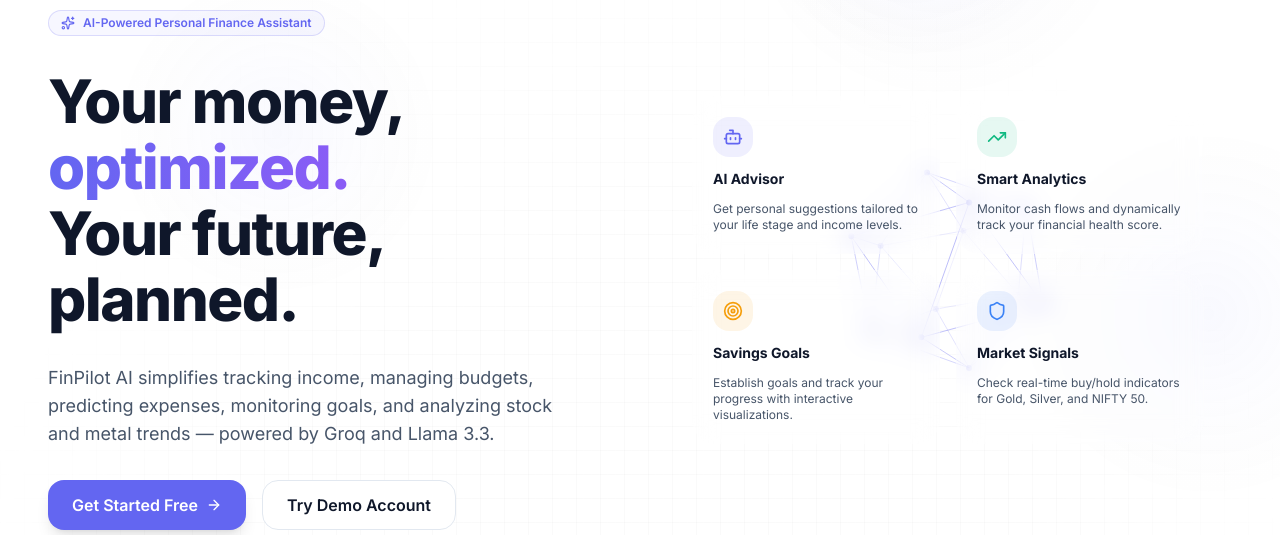
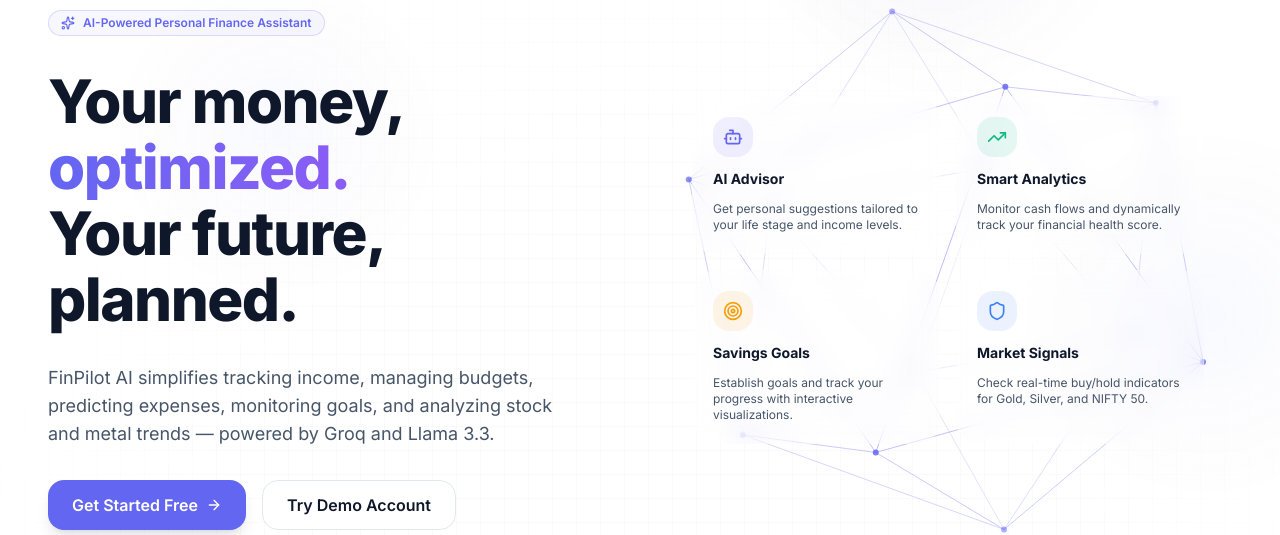
Before and after one commit to dharmrajv532-code/personal-finance-advisor-agent, a Next.js app in the folder finance-agent-frontend/: page / in a window 1280 px wide. Shown: the part 150-685 px from the top of the page. Built offline with nearby package versions, Linux system fonts and the light colour scheme; no server answers.

Commit message:
feat: scale 3D wireframe shape behind feature cards to encompass the cards

```diff
--- a/finance-agent-frontend/components/shared/GeometricShapeCanvas.js
+++ b/finance-agent-frontend/components/shared/GeometricShapeCanvas.js
@@ -20,7 +20,7 @@
     ];
 
     // Scale unit vertices to the desired size
-    const R = 100; // Shape radius
+    const R = 265; // Shape radius
     const vertices = rawVertices.map(([x, y, z]) => {
       const len = Math.hypot(x, y, z);
       return [ (x / len) * R, (y / len) * R, (z / len) * R ];
@@ -93,7 +93,7 @@
         let z2 = -x * Math.sin(displayAngleY) + z1 * Math.cos(displayAngleY);
 
         // Perspective projection
-        const D = 320; // Perspective distance
+        const D = 800; // Perspective distance
         const scale = D / (D + z2);
         const px = canvas.width / 2 + x2 * scale;
         const py = canvas.height / 2 + y1 * scale;
@@ -149,8 +149,8 @@
   return (
     <canvas
       ref={canvasRef}
-      width={400}
-      height={400}
+      width={700}
+      height={700}
       className="absolute pointer-events-none select-none"
       style={{ zIndex: 0 }}
     />
```
